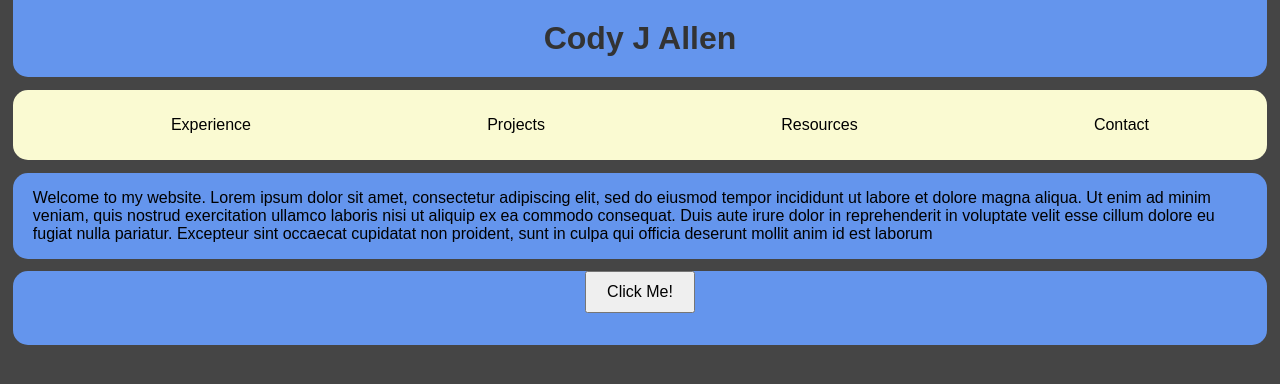
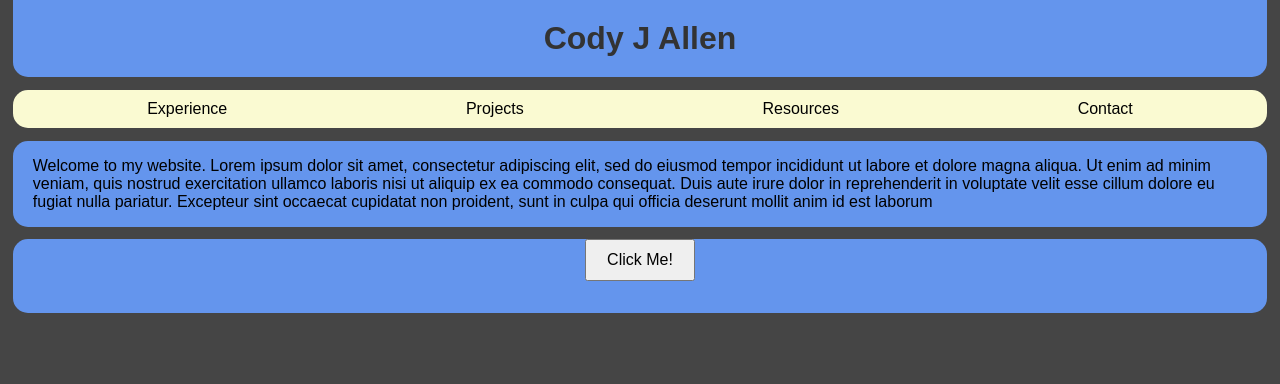
Before and after one commit to cjallen58/AllenEngr, a Flask app: page / in a window 1280 px wide. Shown: the top 384 px of the page. Run offline with Flask 3, Linux system fonts and the light colour scheme.

Commit message:
style updates

```diff
--- a/static/style.css
+++ b/static/style.css
@@ -46,9 +46,10 @@ button {
 }
 
 .main_nav_bar {
+
     background-color: lightgoldenrodyellow;
     width: 98%;
-    height: auto;
+    height: 10%;
     margin-top: 1%;
     border-radius: 15px;
     align-items: center;
@@ -60,6 +61,8 @@ button {
     flex-direction: row;
     justify-content: center;
     align-items: center;
+    padding: 0;
+    margin: 0 15px;
 }
 
 .main_nav_list li {
@@ -72,11 +75,9 @@ button {
     padding: 10px;
     display: block;
     transition: background-color 0.5s ease, color 0.5s ease;
-    border-radius: 15px;
 }
 
 .main_nav_list li a:hover {
     color: white;
     background-color: #575757; /* Hover effect */
-    border-radius: 15px;
 }
```
